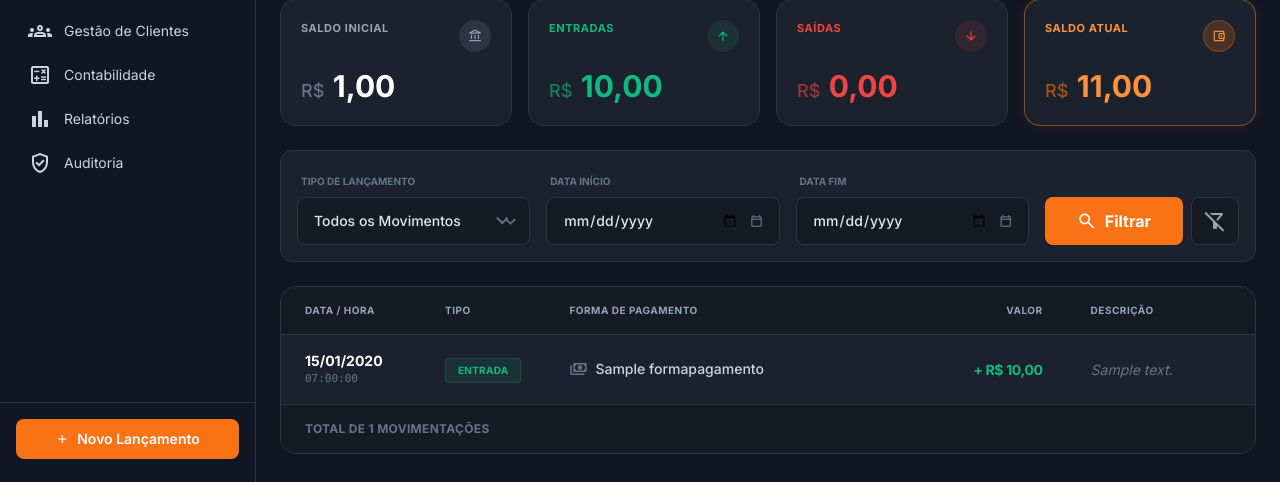
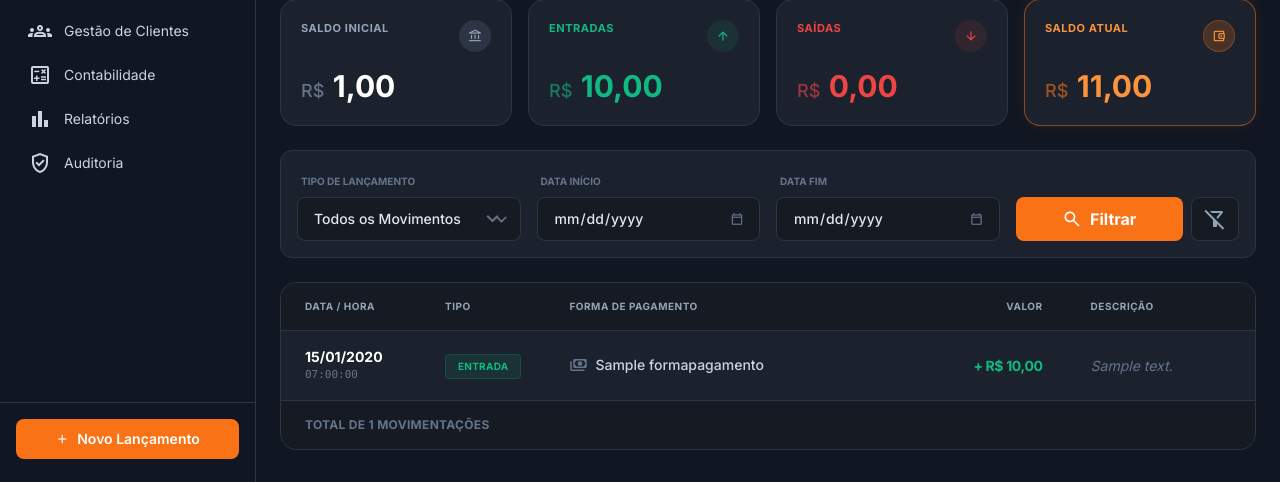
Before and after one commit to rodrigopoli192/wCaixaDigital, a Django app: page /caixa/abertura/00000000-0000-0000-0000-000000000001/movimentos/ in a window 1280 px wide. Shown: the part 225-707 px from the top of the page. Run offline with Django 5.2, Linux system fonts and the light colour scheme; a user stored in the database is signed in; data comes from the database, SQL or seed files in the repository; tables that the repository leaves empty hold one stand-in row (values such as "Sample post"); parts of the project's set-up code (start-up, migrations or seed data) failed here and were passed over; some libraries are stand-ins or nearby versions.

Commit message:
fix(ui): fix movement filter layout and remove duplicate icons

```diff
--- a/templates/caixa/movimento_list.html
+++ b/templates/caixa/movimento_list.html
@@ -144,12 +144,12 @@
 
     <!-- 3. Filters Section -->
     <div class="bg-[#1c222d] p-4 rounded-xl border border-[#2d3544]">
-        <form method="get" class="flex flex-col xl:flex-row items-end gap-4">
-             <!-- Tipo de Lançamento -->
-            <div class="w-full xl:w-1/4 space-y-1.5">
+        <form method="get" class="grid grid-cols-1 md:grid-cols-2 xl:grid-cols-12 gap-4 items-end">
+             <!-- Tipo de Lançamento (3 cols) -->
+            <div class="col-span-1 md:col-span-2 xl:col-span-3 space-y-1.5">
                 <label class="text-[10px] font-bold text-slate-500 uppercase ml-1">Tipo de Lançamento</label>
                 <div class="relative">
-                    <select name="tipo" class="w-full h-12 bg-[#151a23] border border-[#2d3544] rounded-lg px-4 text-slate-200 focus:border-orange-500 focus:ring-1 focus:ring-orange-500 outline-none appearance-none font-medium text-sm">
+                    <select name="tipo" class="w-full h-11 bg-[#151a23] border border-[#2d3544] rounded-lg px-4 text-slate-200 focus:border-orange-500 focus:ring-1 focus:ring-orange-500 outline-none appearance-none font-medium text-sm transition-all hover:border-slate-600">
                         <option value="">Todos os Movimentos</option>
                         <option value="ENTRADA" {% if request.GET.tipo == 'ENTRADA' %}selected{% endif %}>Entradas</option>
                         <option value="SAIDA" {% if request.GET.tipo == 'SAIDA' %}selected{% endif %}>Saídas</option>
@@ -160,33 +160,34 @@
                 </div>
             </div>
 
-            <!-- Data Início -->
-            <div class="w-full xl:w-1/4 space-y-1.5">
+            <!-- Data Início (3 cols) -->
+            <div class="col-span-1 xl:col-span-3 space-y-1.5">
                 <label class="text-[10px] font-bold text-slate-500 uppercase ml-1">Data Início</label>
                 <div class="relative">
-                     <input type="date" name="data_inicio" value="{{ request.GET.data_inicio }}" placeholder="dd/mm/yyyy"
-                       class="w-full h-12 bg-[#151a23] border border-[#2d3544] rounded-lg pl-4 pr-10 text-slate-200 focus:border-orange-500 focus:ring-1 focus:ring-orange-500 outline-none font-medium text-sm text-placeholder-gray">
+                     <!-- Added [&::-webkit-calendar-picker-indicator]:hidden to hide native icon -->
+                     <input type="date" name="data_inicio" value="{{ request.GET.data_inicio }}"
+                       class="w-full h-11 bg-[#151a23] border border-[#2d3544] rounded-lg pl-4 pr-10 text-slate-200 focus:border-orange-500 focus:ring-1 focus:ring-orange-500 outline-none font-medium text-sm text-placeholder-gray transition-all hover:border-slate-600 [&::-webkit-calendar-picker-indicator]:opacity-0 [&::-webkit-calendar-picker-indicator]:absolute [&::-webkit-calendar-picker-indicator]:w-full [&::-webkit-calendar-picker-indicator]:h-full [&::-webkit-calendar-picker-indicator]:cursor-pointer">
                      <span class="material-symbols-outlined absolute right-4 top-1/2 -translate-y-1/2 text-slate-500 pointer-events-none text-sm">calendar_today</span>
                 </div>
             </div>
 
-            <!-- Data Fim -->
-            <div class="w-full xl:w-1/4 space-y-1.5">
+            <!-- Data Fim (3 cols) -->
+            <div class="col-span-1 xl:col-span-3 space-y-1.5">
                 <label class="text-[10px] font-bold text-slate-500 uppercase ml-1">Data Fim</label>
                  <div class="relative">
-                     <input type="date" name="data_fim" value="{{ request.GET.data_fim }}" placeholder="dd/mm/yyyy"
-                       class="w-full h-12 bg-[#151a23] border border-[#2d3544] rounded-lg pl-4 pr-10 text-slate-200 focus:border-orange-500 focus:ring-1 focus:ring-orange-500 outline-none font-medium text-sm text-placeholder-gray">
+                     <input type="date" name="data_fim" value="{{ request.GET.data_fim }}"
+                       class="w-full h-11 bg-[#151a23] border border-[#2d3544] rounded-lg pl-4 pr-10 text-slate-200 focus:border-orange-500 focus:ring-1 focus:ring-orange-500 outline-none font-medium text-sm text-placeholder-gray transition-all hover:border-slate-600 [&::-webkit-calendar-picker-indicator]:opacity-0 [&::-webkit-calendar-picker-indicator]:absolute [&::-webkit-calendar-picker-indicator]:w-full [&::-webkit-calendar-picker-indicator]:h-full [&::-webkit-calendar-picker-indicator]:cursor-pointer">
                      <span class="material-symbols-outlined absolute right-4 top-1/2 -translate-y-1/2 text-slate-500 pointer-events-none text-sm">calendar_today</span>
                 </div>
             </div>
 
-            <!-- Buttons -->
-            <div class="flex gap-2 w-full xl:w-auto">
-                <button type="submit" class="h-12 bg-orange-500 hover:bg-orange-600 text-white font-bold rounded-lg px-8 flex-1 xl:flex-none flex items-center justify-center gap-2 transition-colors">
+            <!-- Buttons (3 cols) -->
+            <div class="col-span-1 md:col-span-2 xl:col-span-3 flex gap-2">
+                <button type="submit" class="h-11 bg-orange-500 hover:bg-orange-600 text-white font-bold rounded-lg px-6 flex-1 flex items-center justify-center gap-2 transition-all hover:shadow-lg hover:shadow-orange-500/20 active:scale-95">
                     <span class="material-symbols-outlined text-xl">search</span>
                     Filtrar
                 </button>
-                <a href="{% url 'caixa:lista_movimentos' abertura.pk %}" class="h-12 w-12 bg-[#151a23] border border-[#2d3544] hover:bg-[#2d3544] rounded-lg text-slate-400 hover:text-white flex items-center justify-center transition-colors" title="Limpar Filtros">
+                <a href="{% url 'caixa:lista_movimentos' abertura.pk %}" class="h-11 w-12 bg-[#151a23] border border-[#2d3544] hover:bg-[#2d3544] rounded-lg text-slate-400 hover:text-white flex items-center justify-center transition-colors hover:border-slate-500 active:scale-95" title="Limpar Filtros">
                     <span class="material-symbols-outlined">filter_alt_off</span>
                 </a>
             </div>
```
